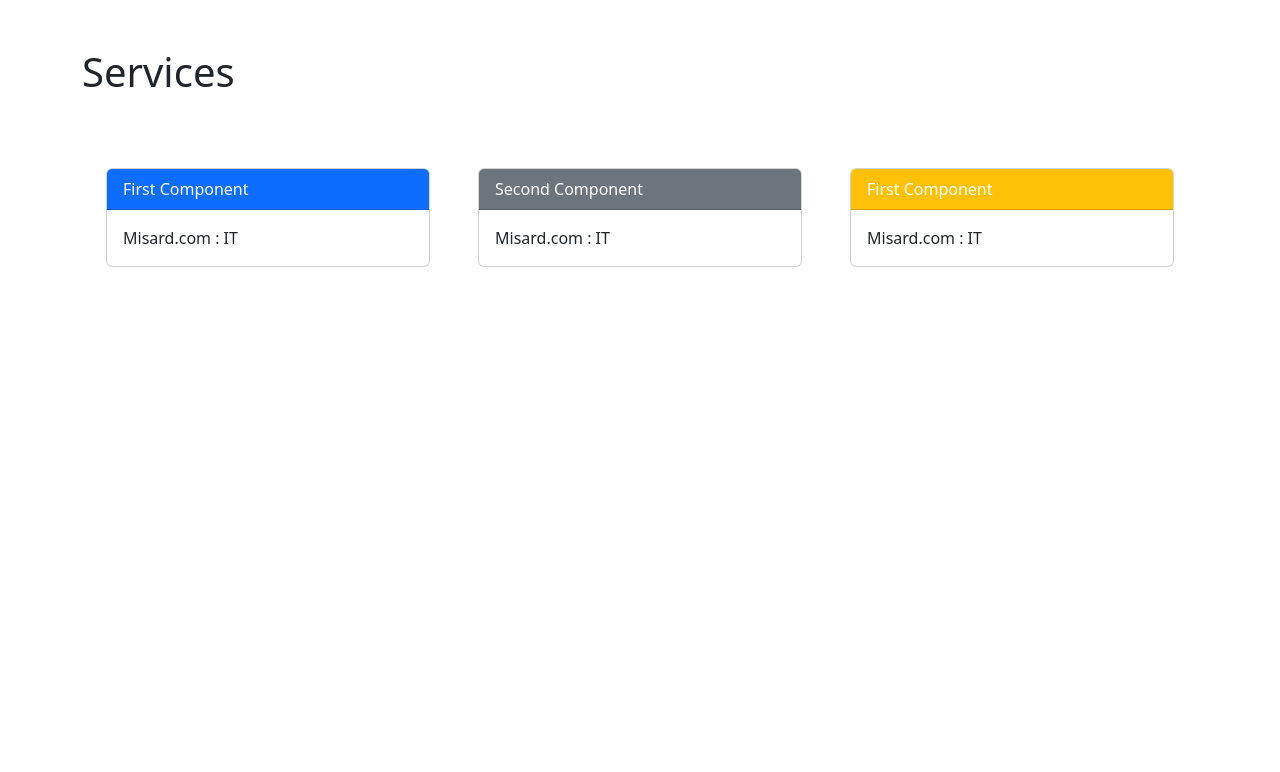
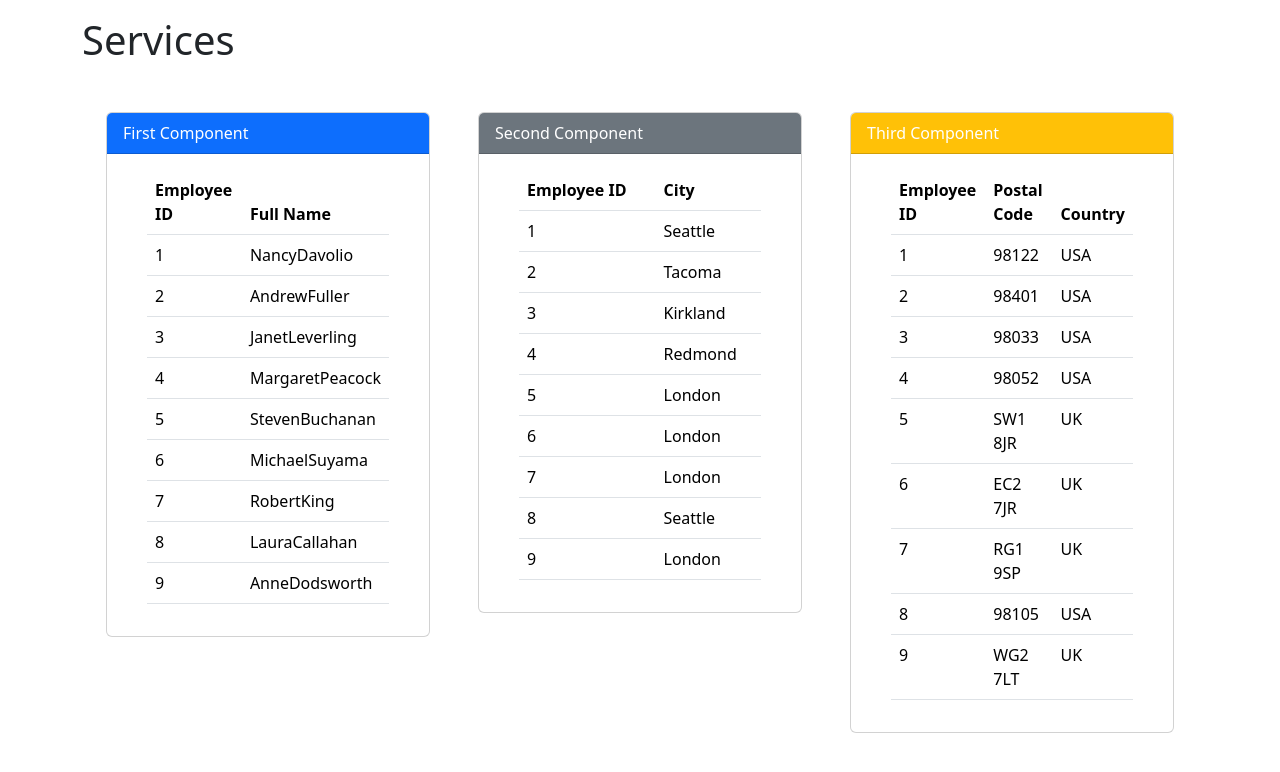
Before and after one commit to madanpatakota/3.AngularServicesApp, an Angular app: page / in a window 1280 px wide. Shown: the top 772 px of the page. Built offline with nearby package versions, Linux system fonts and the light colour scheme.

Commit message:
Service_FirstClass_Update

```diff
--- a/src/app/app.component.html
+++ b/src/app/app.component.html
@@ -1,5 +1,5 @@
-<div class="container mt-5">
-  <h1 class="text-left mb-4">Services</h1>
+<div class="container mt-3" style="margin-bottom: 500em">
+  <h1 class="text-left mb-0">Services</h1>
 
   <div class="row m-0">
     <div class="col-4">
@@ -11,8 +11,5 @@
     <div class="col-4">
       <app-third-comp></app-third-comp>
     </div>
-
   </div>
-
-
 </div>
--- a/src/app/first-comp/first-comp.component.html
+++ b/src/app/first-comp/first-comp.component.html
@@ -1,12 +1,41 @@
 <div class="container mt-5">
   <div class="card">
-   <div class="card-header bg-primary text-white">First Component</div>
-      <div class="card-body">
-            <div class="row">
-               <div class="col-12">
-                  <span class="text-mono">{{company.Name}} : {{company.industry}}</span>
-               </div>
+    <div class="card-header bg-primary text-white">First Component</div>
+    <div class="card-body">
+      <div class="row">
+        <div class="col-12">
+          <!-- <span class="text-mono">{{company.Name}} : {{company.industry}}</span> -->
+          <div class="container">
+            <div class="container">
+              <table class="table">
+                <thead>
+                  <tr>
+                    <th scope="col">Employee ID</th>
+                    <th scope="col">Full Name</th>
+
+                    <!-- If you want to add these columns you can add. but i do't want to show all the columns as of now for time being....-->
+                    <!-- <th scope="col">City</th>
+                              <th scope="col">Postal Code</th>
+                              <th scope="col">Country</th> -->
+                  </tr>
+                </thead>
+                <tbody>
+                  <tr *ngFor="let employee of EmployeesList">
+                    <td>{{ employee.EmployeeID }}</td>
+                    <td>{{ employee.FullName }}</td>
+
+                    <!-- If you want to add these columns you can add. but i do't want to show all the columns as of now for time being....-->
+
+                    <!-- <td>{{ employee.City }}</td>
+                              <td>{{ employee.PostalCode }}</td>
+                              <td>{{ employee.Country }}</td> -->
+                  </tr>
+                </tbody>
+              </table>
             </div>
+          </div>
+        </div>
       </div>
+    </div>
   </div>
 </div>
--- a/src/app/first-comp/first-comp.component.ts
+++ b/src/app/first-comp/first-comp.component.ts
@@ -3,10 +3,76 @@ import { Component } from '@angular/core';
 @Component({
   selector: 'app-first-comp',
   templateUrl: './first-comp.component.html',
-  styleUrls: ['./first-comp.component.css']
+  styleUrls: ['./first-comp.component.css'],
 })
 export class FirstCompComponent {
+  //company = { Name : "Misard.com" , industry : "IT"};
 
-     company = { Name : "Misard.com" , industry : "IT"};
 
+  // Total 9 records of Employees and their details are in the format of EmployeeID , FullName , City , PostalCode and Country
+  EmployeesList = [
+    {
+      EmployeeID: 1,
+      FullName: 'NancyDavolio',
+      City: 'Seattle',
+      PostalCode: '98122',
+      Country: 'USA',
+    },
+    {
+      EmployeeID: 2,
+      FullName: 'AndrewFuller',
+      City: 'Tacoma',
+      PostalCode: '98401',
+      Country: 'USA',
+    },
+    {
+      EmployeeID: 3,
+      FullName: 'JanetLeverling',
+      City: 'Kirkland',
+      PostalCode: '98033',
+      Country: 'USA',
+    },
+    {
+      EmployeeID: 4,
+      FullName: 'MargaretPeacock',
+      City: 'Redmond',
+      PostalCode: '98052',
+      Country: 'USA',
+    },
+    {
+      EmployeeID: 5,
+      FullName: 'StevenBuchanan',
+      City: 'London',
+      PostalCode: 'SW1 8JR',
+      Country: 'UK',
+    },
+    {
+      EmployeeID: 6,
+      FullName: 'MichaelSuyama',
+      City: 'London',
+      PostalCode: 'EC2 7JR',
+      Country: 'UK',
+    },
+    {
+      EmployeeID: 7,
+      FullName: 'RobertKing',
+      City: 'London',
+      PostalCode: 'RG1 9SP',
+      Country: 'UK',
+    },
+    {
+      EmployeeID: 8,
+      FullName: 'LauraCallahan',
+      City: 'Seattle',
+      PostalCode: '98105',
+      Country: 'USA',
+    },
+    {
+      EmployeeID: 9,
+      FullName: 'AnneDodsworth',
+      City: 'London',
+      PostalCode: 'WG2 7LT',
+      Country: 'UK',
+    },
+  ];
 }
--- a/src/app/second-comp/second-comp.component.html
+++ b/src/app/second-comp/second-comp.component.html
@@ -1,4 +1,4 @@
-<div class="container mt-5">
+<!-- <div class="container mt-5">
   <div class="card">
    <div class="card-header bg-secondary text-white">Second Component</div>
       <div class="card-body">
@@ -9,4 +9,45 @@
             </div>
       </div>
   </div>
+</div> -->
+
+<div class="container mt-5">
+  <div class="card">
+    <div class="card-header bg-secondary text-white">Second Component</div>
+    <div class="card-body">
+      <div class="row">
+        <div class="col-12">
+          <div class="container">
+            <div class="container">
+              <table class="table">
+                <thead>
+                  <tr>
+                    <th scope="col">Employee ID</th>
+                    <th scope="col">City</th>
+
+                    <!-- If you want to add these columns you can add. but i do't want to show all the columns as of now for time being....-->
+                    <!-- <th scope="col">City</th>
+                               <th scope="col">Postal Code</th>
+                               <th scope="col">Country</th> -->
+                  </tr>
+                </thead>
+                <tbody>
+                  <tr *ngFor="let employee of EmployeesList">
+                    <td>{{ employee.EmployeeID }}</td>
+                    <td>{{ employee.City }}</td>
+
+                    <!-- If you want to add these columns you can add. but i do't want to show all the columns as of now for time being....-->
+
+                    <!-- <td>{{ employee.FullName }}</td>
+                               <td>{{ employee.PostalCode }}</td>
+                               <td>{{ employee.Country }}</td> -->
+                  </tr>
+                </tbody>
+              </table>
+            </div>
+          </div>
+        </div>
+      </div>
+    </div>
+  </div>
 </div>
--- a/src/app/second-comp/second-comp.component.ts
+++ b/src/app/second-comp/second-comp.component.ts
@@ -6,6 +6,72 @@ import { Component } from '@angular/core';
   styleUrls: ['./second-comp.component.css']
 })
 export class SecondCompComponent {
-  company = { Name : "Misard.com" , industry : "IT"};
+  //company = { Name : "Misard.com" , industry : "IT"};
 
+   // Total 9 records of Employees and their details are in the format of EmployeeID , FullName , City , PostalCode and Country
+   EmployeesList = [
+    {
+      EmployeeID: 1,
+      FullName: 'NancyDavolio',
+      City: 'Seattle',
+      PostalCode: '98122',
+      Country: 'USA',
+    },
+    {
+      EmployeeID: 2,
+      FullName: 'AndrewFuller',
+      City: 'Tacoma',
+      PostalCode: '98401',
+      Country: 'USA',
+    },
+    {
+      EmployeeID: 3,
+      FullName: 'JanetLeverling',
+      City: 'Kirkland',
+      PostalCode: '98033',
+      Country: 'USA',
+    },
+    {
+      EmployeeID: 4,
+      FullName: 'MargaretPeacock',
+      City: 'Redmond',
+      PostalCode: '98052',
+      Country: 'USA',
+    },
+    {
+      EmployeeID: 5,
+      FullName: 'StevenBuchanan',
+      City: 'London',
+      PostalCode: 'SW1 8JR',
+      Country: 'UK',
+    },
+    {
+      EmployeeID: 6,
+      FullName: 'MichaelSuyama',
+      City: 'London',
+      PostalCode: 'EC2 7JR',
+      Country: 'UK',
+    },
+    {
+      EmployeeID: 7,
+      FullName: 'RobertKing',
+      City: 'London',
+      PostalCode: 'RG1 9SP',
+      Country: 'UK',
+    },
+    {
+      EmployeeID: 8,
+      FullName: 'LauraCallahan',
+      City: 'Seattle',
+      PostalCode: '98105',
+      Country: 'USA',
+    },
+    {
+      EmployeeID: 9,
+      FullName: 'AnneDodsworth',
+      City: 'London',
+      PostalCode: 'WG2 7LT',
+      Country: 'UK',
+    },
+  ];
 }
--- a/src/app/third-comp/third-comp.component.html
+++ b/src/app/third-comp/third-comp.component.html
@@ -1,4 +1,4 @@
-<div class="container mt-5">
+<!-- <div class="container mt-5">
   <div class="card">
    <div class="card-header bg-warning text-white">First Component</div>
       <div class="card-body">
@@ -9,4 +9,43 @@
             </div>
       </div>
   </div>
+</div> -->
+
+<div class="container mt-5">
+  <div class="card">
+    <div class="card-header bg-warning text-white">Third Component</div>
+    <div class="card-body">
+      <div class="row">
+        <div class="col-12">
+          <div class="container">
+            <div class="container">
+              <table class="table">
+                <thead>
+                  <tr>
+                    <th scope="col">Employee ID</th>
+                    <th scope="col">Postal Code</th>
+                    <th scope="col">Country</th>
+
+                    <!-- If you want to add these columns you can add. but i do't want to show all the columns as of now for time being....-->
+                    <!-- <th scope="col">City</th>-->
+                  </tr>
+                </thead>
+                <tbody>
+                  <tr *ngFor="let employee of EmployeesList">
+                    <td>{{ employee.EmployeeID }}</td>
+                    <td>{{ employee.PostalCode }}</td>
+                    <td>{{ employee.Country }}</td>
+
+                    <!-- If you want to add these columns you can add. but i do't want to show all the columns as of now for time being....-->
+                    <!-- <td>{{ employee.FullName }}</td>
+                               <td>{{ employee.City }}</td> -->
+                  </tr>
+                </tbody>
+              </table>
+            </div>
+          </div>
+        </div>
+      </div>
+    </div>
+  </div>
 </div>
--- a/src/app/third-comp/third-comp.component.ts
+++ b/src/app/third-comp/third-comp.component.ts
@@ -6,6 +6,72 @@ import { Component } from '@angular/core';
   styleUrls: ['./third-comp.component.css']
 })
 export class ThirdCompComponent {
-  company = { Name : "Misard.com" , industry : "IT"};
+  //company = { Name : "Misard.com" , industry : "IT"};
 
+   // Total 9 records of Employees and their details are in the format of EmployeeID , FullName , City , PostalCode and Country
+   EmployeesList = [
+    {
+      EmployeeID: 1,
+      FullName: 'NancyDavolio',
+      City: 'Seattle',
+      PostalCode: '98122',
+      Country: 'USA',
+    },
+    {
+      EmployeeID: 2,
+      FullName: 'AndrewFuller',
+      City: 'Tacoma',
+      PostalCode: '98401',
+      Country: 'USA',
+    },
+    {
+      EmployeeID: 3,
+      FullName: 'JanetLeverling',
+      City: 'Kirkland',
+      PostalCode: '98033',
+      Country: 'USA',
+    },
+    {
+      EmployeeID: 4,
+      FullName: 'MargaretPeacock',
+      City: 'Redmond',
+      PostalCode: '98052',
+      Country: 'USA',
+    },
+    {
+      EmployeeID: 5,
+      FullName: 'StevenBuchanan',
+      City: 'London',
+      PostalCode: 'SW1 8JR',
+      Country: 'UK',
+    },
+    {
+      EmployeeID: 6,
+      FullName: 'MichaelSuyama',
+      City: 'London',
+      PostalCode: 'EC2 7JR',
+      Country: 'UK',
+    },
+    {
+      EmployeeID: 7,
+      FullName: 'RobertKing',
+      City: 'London',
+      PostalCode: 'RG1 9SP',
+      Country: 'UK',
+    },
+    {
+      EmployeeID: 8,
+      FullName: 'LauraCallahan',
+      City: 'Seattle',
+      PostalCode: '98105',
+      Country: 'USA',
+    },
+    {
+      EmployeeID: 9,
+      FullName: 'AnneDodsworth',
+      City: 'London',
+      PostalCode: 'WG2 7LT',
+      Country: 'UK',
+    },
+  ];
 }
```
